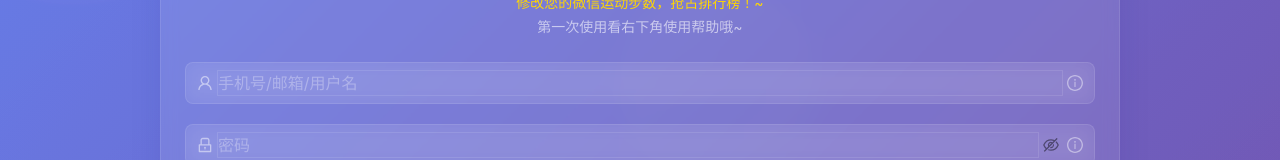
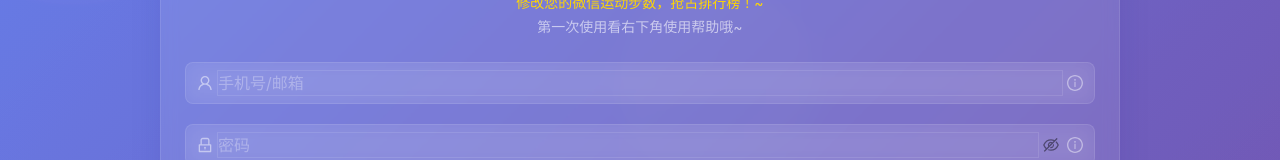
Before and after one commit to 53039843/ze1, a Next.js app: page / in a window 1280 px wide. Shown: the part 201-361 px from the top of the page. Built offline with nearby package versions, Linux system fonts and the light colour scheme.

Commit message:
Update StepForm.js

```diff
--- a/components/StepForm.js
+++ b/components/StepForm.js
@@ -54,15 +54,15 @@ const StepForm = ({
         <div className="form-item-container">
           <Form.Item
             name="account"
-            rules={[{ required: true, message: '请输入您的小米账号!' }]}
+            rules={[{ required: true, message: '请输入您的Zepp Life应用账号!' }]}
           >
             <Input
               className="glass-input"
               prefix={<UserOutlined className="site-form-item-icon" />}
-              placeholder="手机号/邮箱/用户名"
+              placeholder="手机号/邮箱"
               autoComplete="username"
               suffix={
-                <Tooltip title="填写您的小米账号">
+                <Tooltip title="填写您的Zepp Life应用账号">
                   <InfoCircleOutlined style={{ color: 'rgba(255,255,255,0.45)' }} />
                 </Tooltip>
               }
```
